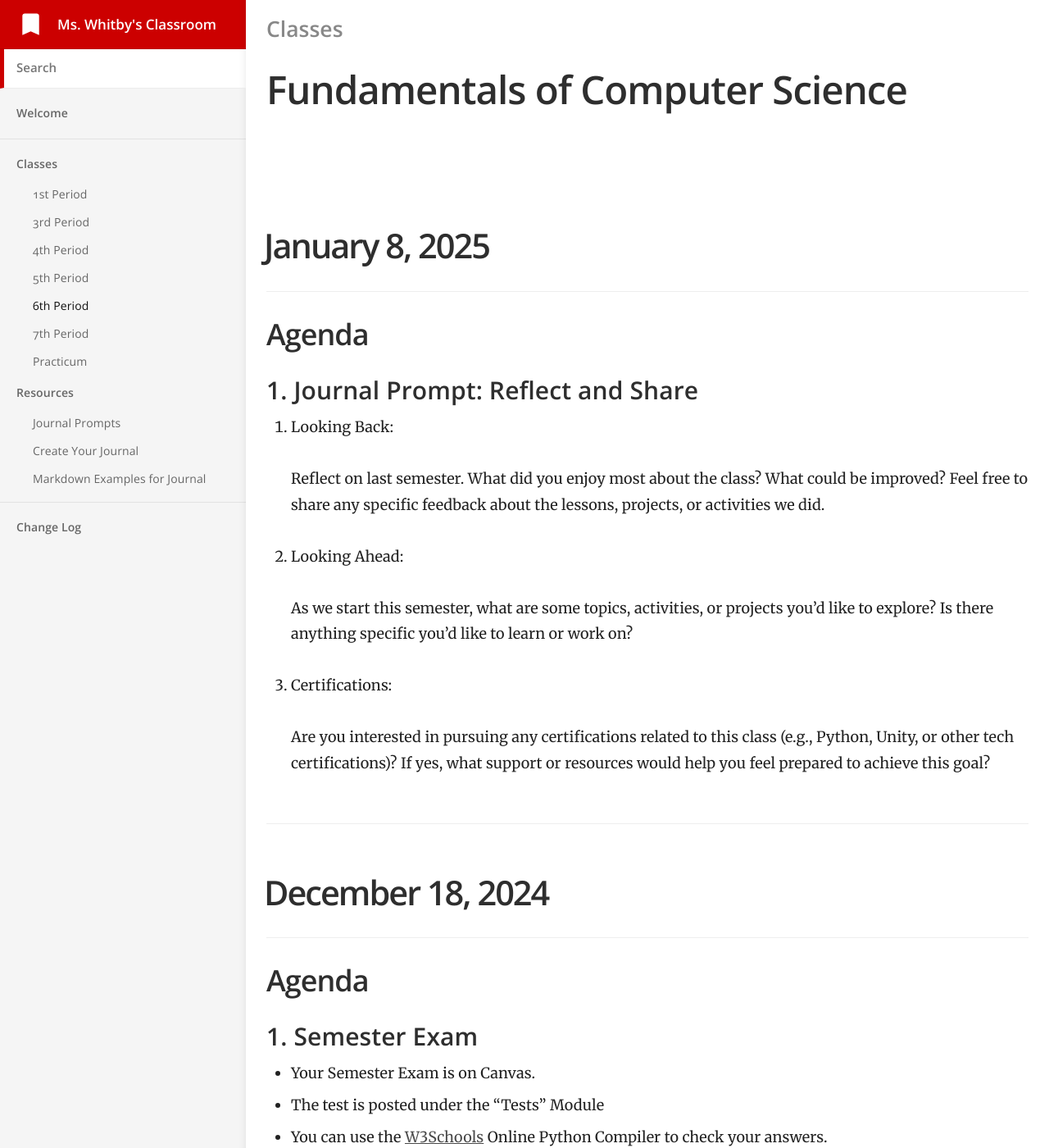
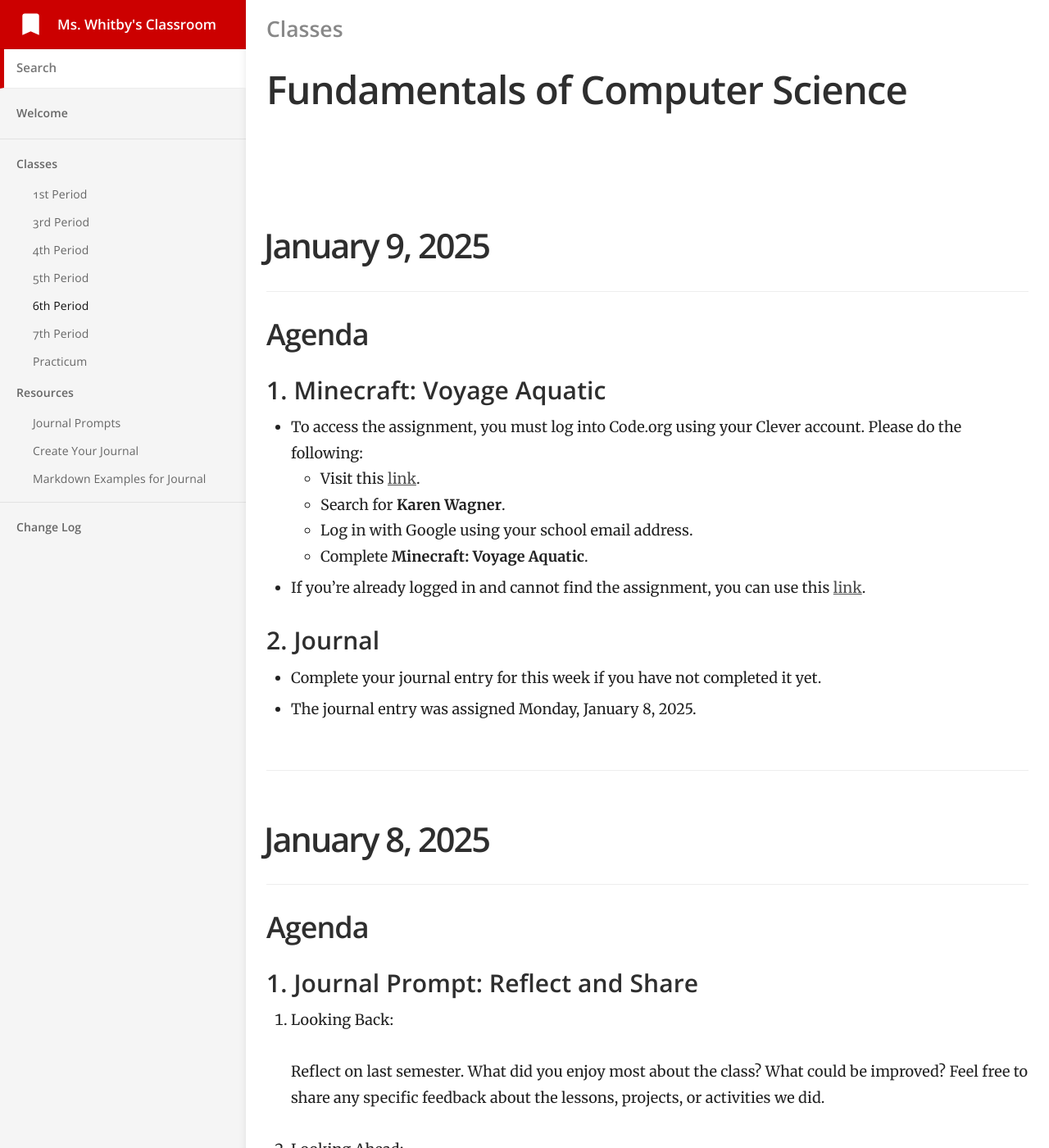
Before and after one commit to mswhitby/classroom, a Jekyll site: the page built from _docs/classes/6th.md, in a window 1280 px wide and 1400 px high. Shown: the whole window at 82% size. Built offline with Jekyll 4.4.1, drawn with Linux system fonts in a browser that asks for light colours.

Commit message:
Updated Lessons

```diff
--- a/_docs/classes/6th.md
+++ b/_docs/classes/6th.md
@@ -4,6 +4,27 @@ subtitle: Fundamentals of Computer Science
 category: Classes
 order: 5
 ---
+
+# January 9, 2025
+
+## Agenda
+
+### 1. Minecraft: Voyage Aquatic
+
+- To access the assignment, you must log into Code.org using your Clever account. Please do the following:
+    - Visit this [link](https://clever.com/oauth/district-picker?client_id=2f27405716644a951b23&redirect_uri=https%3A%2F%2Fstudio.code.org%2Fusers%2Fauth%2Fclever%2Fcallback&response_type=code&state=ede33ff61289cf32708a0f54079cdd23e31d0b0a02b0e0e8).
+    - Search for **Karen Wagner**.
+    - Log in with Google using your school email address.
+    - Complete **Minecraft: Voyage Aquatic**.
+
+- If you're already logged in and cannot find the assignment, you can use this [link](https://studio.code.org/s/aquatic?section_id=5691487).
+
+### 2. Journal
+
+- Complete your journal entry for this week if you have not completed it yet.
+- The journal entry was assigned Monday, January 8, 2025.
+
+----
 
 # January 8, 2025
 
```
Also changed, not shown: _docs/classes/3rd.md (+21 -0 lines), _docs/classes/4th.md (+21 -0 lines).
